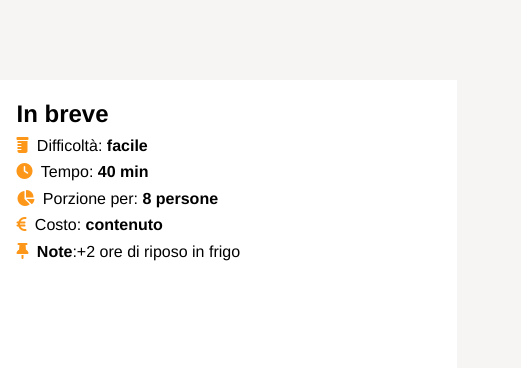
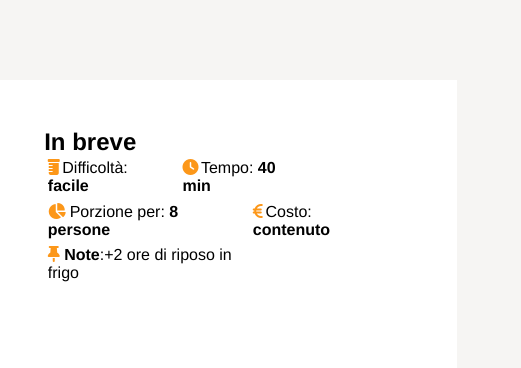
Before and after one commit to giorgiadifranco/htmlcss-responsive-layout, a plain HTML site: page index.html in a window 1280 px wide. Shown: the part 182-550 px from the top of the page, 759-1280 px from the left. Drawn offline with Linux system fonts and the light colour scheme.

Commit message:
Add_media tablet_description

```diff
--- a/CSS/style.css
+++ b/CSS/style.css
@@ -262,7 +262,7 @@ img{
 }
 
 /* media desktop */
-@media screen and (min-width: 600px) {
+@media screen and (min-width: 992px) {
     #app_header {
         background-color: white;
     }
@@ -370,6 +370,24 @@ img{
         display: none;
     }
 }
-.history_row
+
+
+/* tablet */
+@media screen and (min-width:768px) {
+
+    .description
+    .ul_tab{
+
+        padding:2rem;
+        list-style-type: none;
+    }
+
+
+    li{
+        display: inline-block;
+        padding:;
+    }
+
+}
 
 /* #endregion media */
--- a/index.html
+++ b/index.html
@@ -50,9 +50,9 @@
                     </a>
                 </div>
             <!--description-->
-                <div class="description col-12 col-sm-4">
-                    <ul>
-                        <li><strong><h2>In breve </h2></strong></li>
+                <div class="description col-12 col-sm-4 ">
+                    <ul class="ul_tab">
+                        <strong><h2>In breve </h2></strong>
                         <li><span><i class="ipadding fa-solid fa-prescription-bottle"></i></span>Difficoltà: <strong>facile</strong></li>
 
                         <li><span><i class="ipadding fa-solid fa-clock"></i></span>Tempo: <strong>40 min</strong></li>
```
